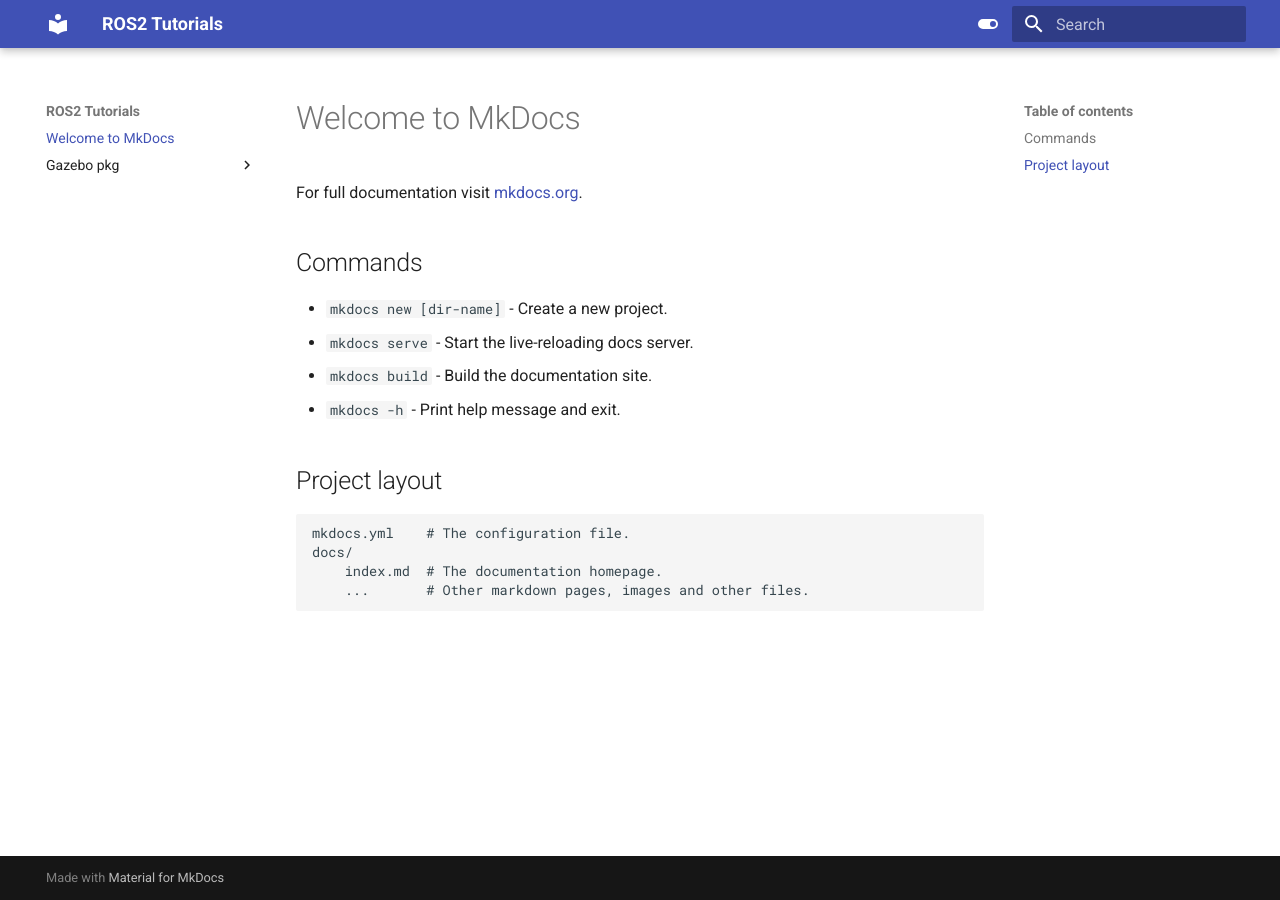
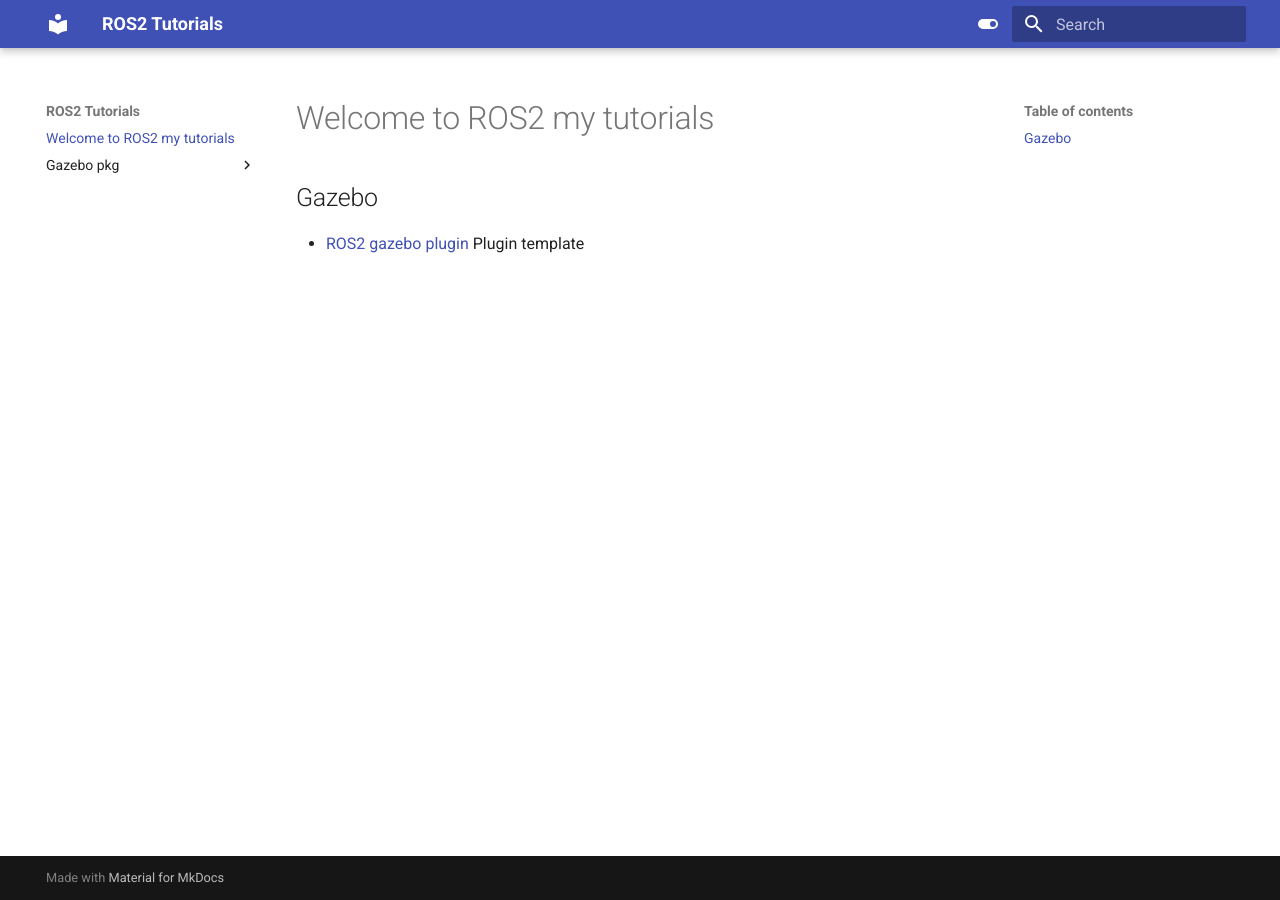
Before and after one commit to robobe/dev_ws, an MkDocs documentation site: the page built from docs/index.md, in a window 1280 px wide. Built offline with MkDocs 1.6.1 and Material for MkDocs 9.7.7, drawn with Linux system fonts in a browser that asks for light colours.

Commit message:
doc fix links

```diff
--- a/docs/index.md
+++ b/docs/index.md
@@ -1,17 +1,4 @@
-# Welcome to MkDocs
+# Welcome to ROS2 my tutorials
 
-For full documentation visit [mkdocs.org](https://www.mkdocs.org).
-
-## Commands
-
-* `mkdocs new [dir-name]` - Create a new project.
-* `mkdocs serve` - Start the live-reloading docs server.
-* `mkdocs build` - Build the documentation site.
-* `mkdocs -h` - Print help message and exit.
-
-## Project layout
-
-    mkdocs.yml    # The configuration file.
-    docs/
-        index.md  # The documentation homepage.
-        ...       # Other markdown pages, images and other files.
+## Gazebo
+- [ROS2 gazebo plugin](gazebo_pkg/ros2_gazebo_plugin_101.md) Plugin template
```
Also changed, not shown: docs/gazebo_pkg/ros2_gazebo_plugin_101.md (+6 -0 lines).
